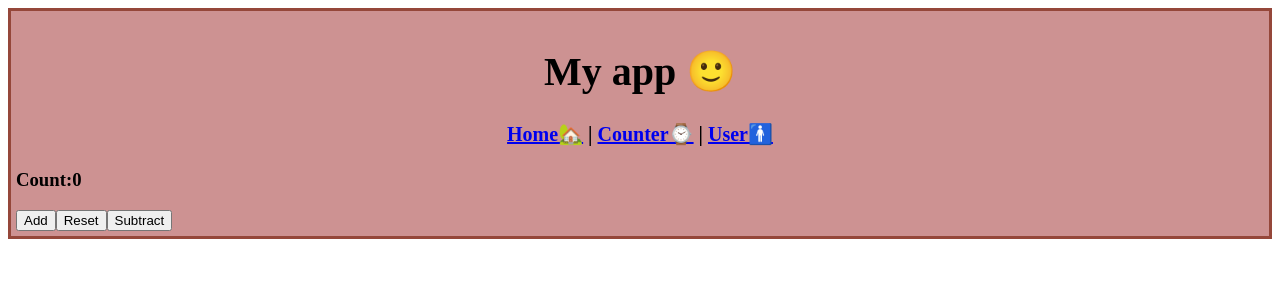
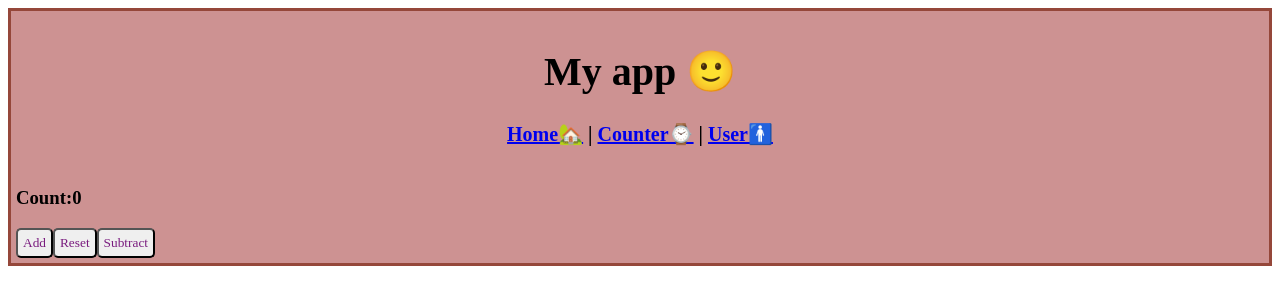
Before and after one commit to Meli357/REACT-exercises, a React (Create React App) app: page /counter in a window 1280 px wide. Shown: the top 304 px of the page. Built offline with nearby package versions, Linux system fonts and the light colour scheme.

Commit message:
add nested route

```diff
--- a/src/App.js
+++ b/src/App.js
@@ -23,20 +23,24 @@ import { Link } from "react-router-dom";
 export function App(){
 
     return <div>
-        <Container className=".container-title" title={<div>
+       <Container className=".container-title" title={<div>
             <h1>My app 🙂</h1>
             <div>
              <Link to="/">Home🏡</Link> | <Link to="/counter">Counter⌚</Link> | <Link to="/users/:username">User🚹</Link>
             </div>
             </div>} >
+            <br></br>
             <Routes>
                 <Route path="/" element={<Welcome name="Melissa"/>}/>
                 <Route path="/counter" element={<ClickCounter />}/>
-                <Route path="/users/:username" element={<ShowGithubUser />} />
+                {/* <Route path="/users/:username" element={<ShowGithubUser />} />  */}
+                <Route path="/users" element={<GithubUserList />}>
+                    <Route path=":username" element={<ShowGithubUser />} />
+                </Route>
 
                 <Route path="*" element={<div><p>Page not found</p></div>} />
             </Routes>
-        </Container>
+       </Container>
     </div>
 }
 
--- a/src/ClickCounter.js
+++ b/src/ClickCounter.js
@@ -33,8 +33,8 @@ export function ClickCounter(props,{initialValue=0}){
 
     return(<div>
         <h3>Count:{counter}</h3>
-        <button onClick={onIncrement}>Add</button>
-        <button onClick={onReset}>Reset</button>
-        <button onClick={onDecrement}>Subtract</button>
+        <button className="btn" onClick={onIncrement}>Add</button>
+        <button className="btn" onClick={onReset}>Reset</button>
+        <button className="btn" onClick={onDecrement}>Subtract</button>
     </div>)
 }
--- a/src/GithubList.js
+++ b/src/GithubList.js
@@ -1,6 +1,8 @@
 import { useEffect } from "react"
 import { useState } from "react"
+import { Outlet } from "react-router-dom"
 import { GithubUser } from "./GithubUser"
+import { Link } from "react-router-dom"
 
 export function GithubUserList(){
     const [user, setUser]= useState('')
@@ -21,8 +23,17 @@ export function GithubUserList(){
     // },[newArray])
 
     return(<form>
-        <input onChange={handleInput} value={user} name="user" />
-        <button onClick={handleBtn}>Add Github username: </button>
-        <div>{newArray.map((newUser,index)=> <GithubUser key={index} username={newUser} />)}</div>
+        <input className="input" onChange={handleInput} value={user} name="user" />
+        <button className="btn" onClick={handleBtn}>Add Github username</button>
+        {/* <div>{newArray.map((newUser,index)=>
+        <GithubUser key={index} username={newUser} />)}
+        </div> */}
+        <>
+            {newArray.map((newUser)=>
+            <h4>
+               <Link to={newUser}>{newUser}</Link>
+            </h4>)}
+        </>
+        <Outlet />
     </form>)
 }
--- a/src/GithubUser.js
+++ b/src/GithubUser.js
@@ -37,8 +37,9 @@ export function GithubUser({username}){
     const{data,loading,error}= useGithubUser(username)
 
     return <div>
-        {data && <h3>USERNAME: {data.name}</h3>}
+        {data && <h3>{data.name}</h3>}
         {loading && <h2>Loading...</h2>}
         {error && <h2>There has been an error</h2>}
         </div>
 }
+//fix error :( ?
--- a/src/index.css
+++ b/src/index.css
@@ -1,8 +1,11 @@
+*{
+    font-family: cursive;
+}
+
 .welcome{
     background-color: rgb(132, 103, 160);
     border: 3px solid rgb(88, 40, 40);
     text-align: center;
-    font-family:cursive;
     font-size: 20px;
 }
 
@@ -16,5 +19,15 @@
     font-size: 20px;
     text-align: center;
     padding: 5px;
-    font-family:cursive;
 }
+
+.input, .btn{
+    border-radius: 5px;
+    padding:5px;
+    color:rgb(121, 27, 126);
+}
+
+.btn:hover{
+    background-color: #905c53;
+    color: bisque;
+}
```
